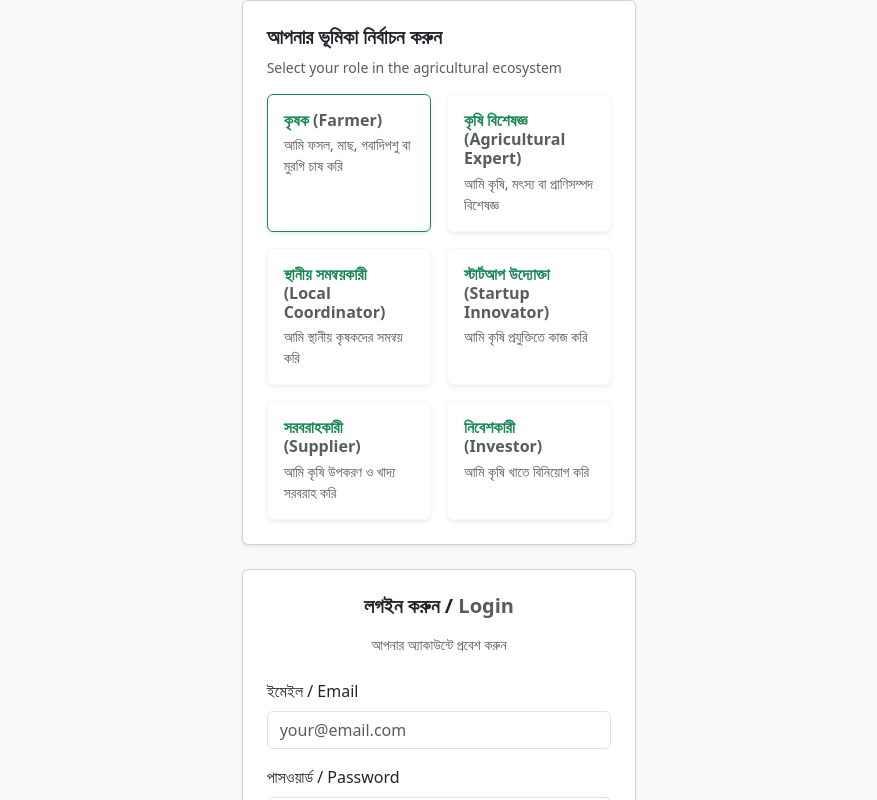
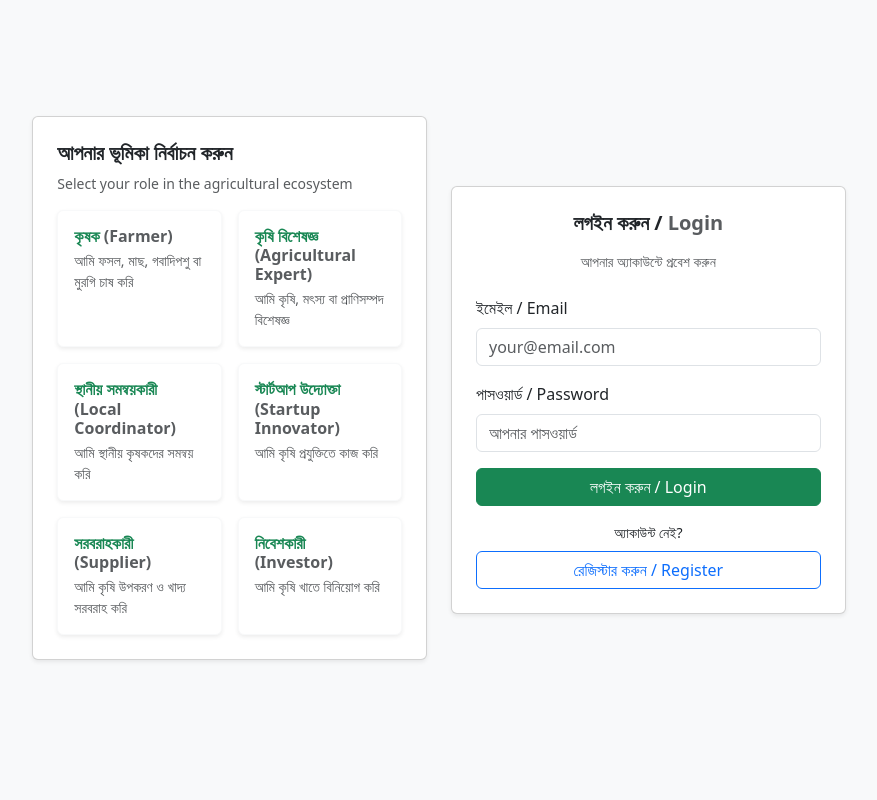
Before and after one commit to numucoccus/krishi_dibanishi, a React (Create React App) app: page / in a window 1280 px wide. Shown: the top 800 px of the page, without its empty margins (201-1078 px from the left). Built offline with nearby package versions, Linux system fonts and the light colour scheme.

Commit message:
Login page and Role Selector Modification

```diff
--- a/src/App.js
+++ b/src/App.js
@@ -20,15 +20,21 @@ function App() {
   path="/"
   element={
     <div className="container-fluid min-vh-100 d-flex justify-content-center align-items-center bg-light">
-              <div className="row w-100 justify-content-center">
-                <div className="col-md-6 col-lg-4">
+      <div className="row w-100 justify-content-center align-items-center">
+        {/* RoleSelector on the left */}
+        <div className="col-12 col-md-4 mb-3 mb-md-0">
           <RoleSelector />
+        </div>
+
+        {/* LoginForm on the right */}
+        <div className="col-12 col-md-4">
           <LoginForm />
         </div>
       </div>
     </div>
   }
 />
+
 
         {/* Registration page */}
         <Route
--- a/src/LoginForm.js
+++ b/src/LoginForm.js
@@ -15,7 +15,7 @@ export default function LoginForm() {
   };
 
   return (
-    <div className="card p-4 shadow-sm">
+    <div className="card p-4 shadow-sm h-100">
       <h5 className="fw-bold text-center mb-3">লগইন করুন / <span className="text-muted">Login</span></h5>
       <p className="text-muted small text-center mb-4">আপনার অ্যাকাউন্টে প্রবেশ করুন</p>
 
--- a/src/RoleSelector.js
+++ b/src/RoleSelector.js
@@ -1,5 +1,4 @@
-// RoleSelector.js
-import React from "react";
+import React, { useState } from "react";
 
 export default function RoleSelector() {
   const roles = [
@@ -11,14 +10,24 @@ export default function RoleSelector() {
     { title: "নিবেশকারী", subtitle: "Investor", desc: "আমি কৃষি খাতে বিনিয়োগ করি" }
   ];
 
+  const [selectedRole, setSelectedRole] = useState(null);
+
+  const selectRole = (index) => {
+    setSelectedRole(index);
+  };
+
   return (
-    <div className="card p-4 shadow-sm mb-4">
+    <div className="card p-4 shadow-sm mb-4 h-100 w-100">
       <h5 className="fw-bold mb-2">আপনার ভূমিকা নির্বাচন করুন</h5>
       <p className="text-muted small mb-3">Select your role in the agricultural ecosystem</p>
-      <div className="row g-3">
+      <div className="row g-3 h-100">
         {roles.map((role, i) => (
           <div className="col-6" key={i}>
-            <div className={`card h-100 p-3 border ${i === 0 ? 'border-success' : 'border-light'} shadow-sm`}>
+            <div
+              className={`card h-100 p-3 shadow-sm border ${selectedRole === i ? 'border-success' : 'border-light'}`}
+              onClick={() => selectRole(i)}
+              style={{ cursor: "pointer" }}
+            >
               <h6 className="text-success fw-bold mb-1">
                 {role.title} <span className="text-muted">({role.subtitle})</span>
               </h6>
```
Lines whose indentation alone changed are shown as unchanged.
